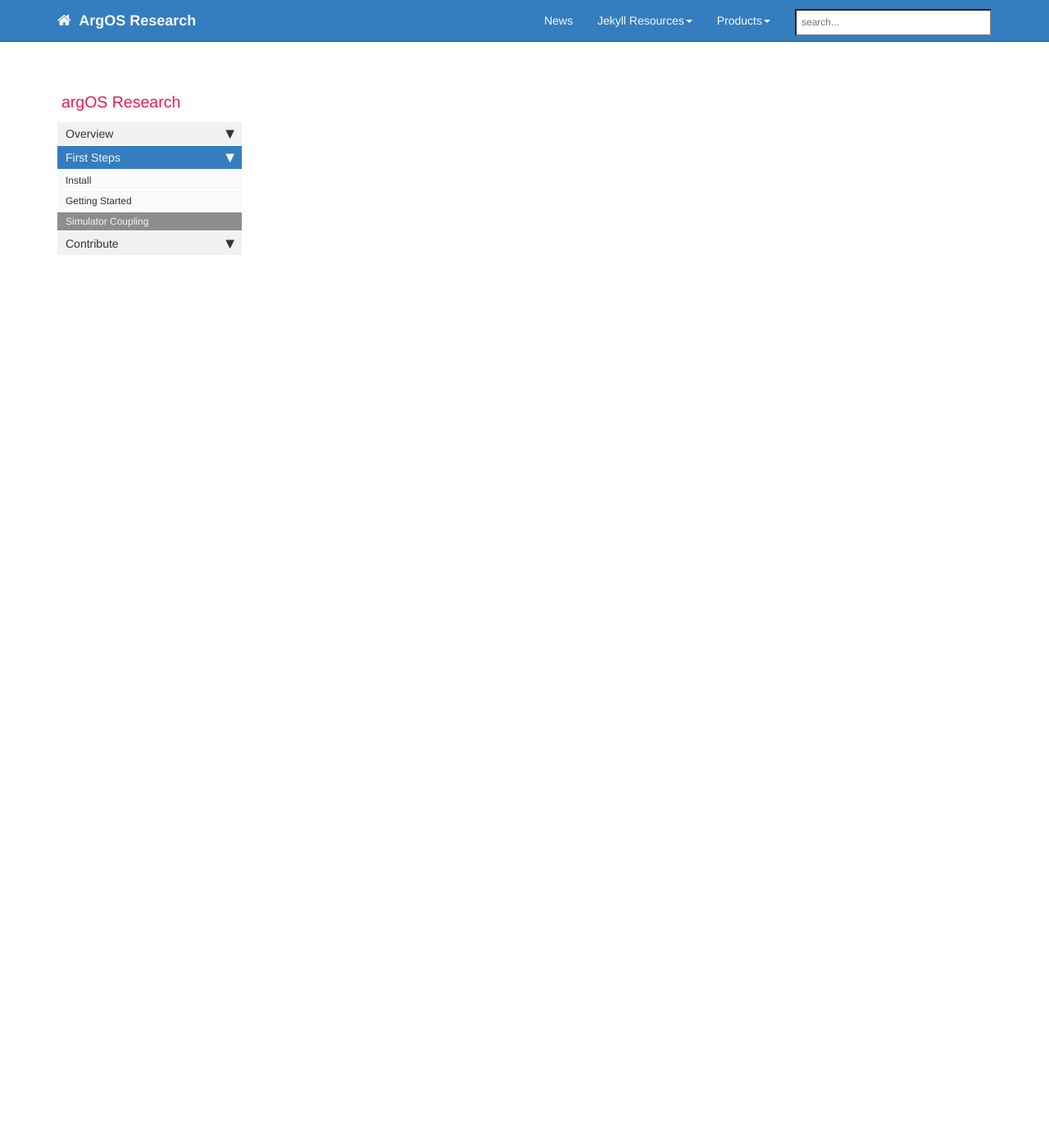
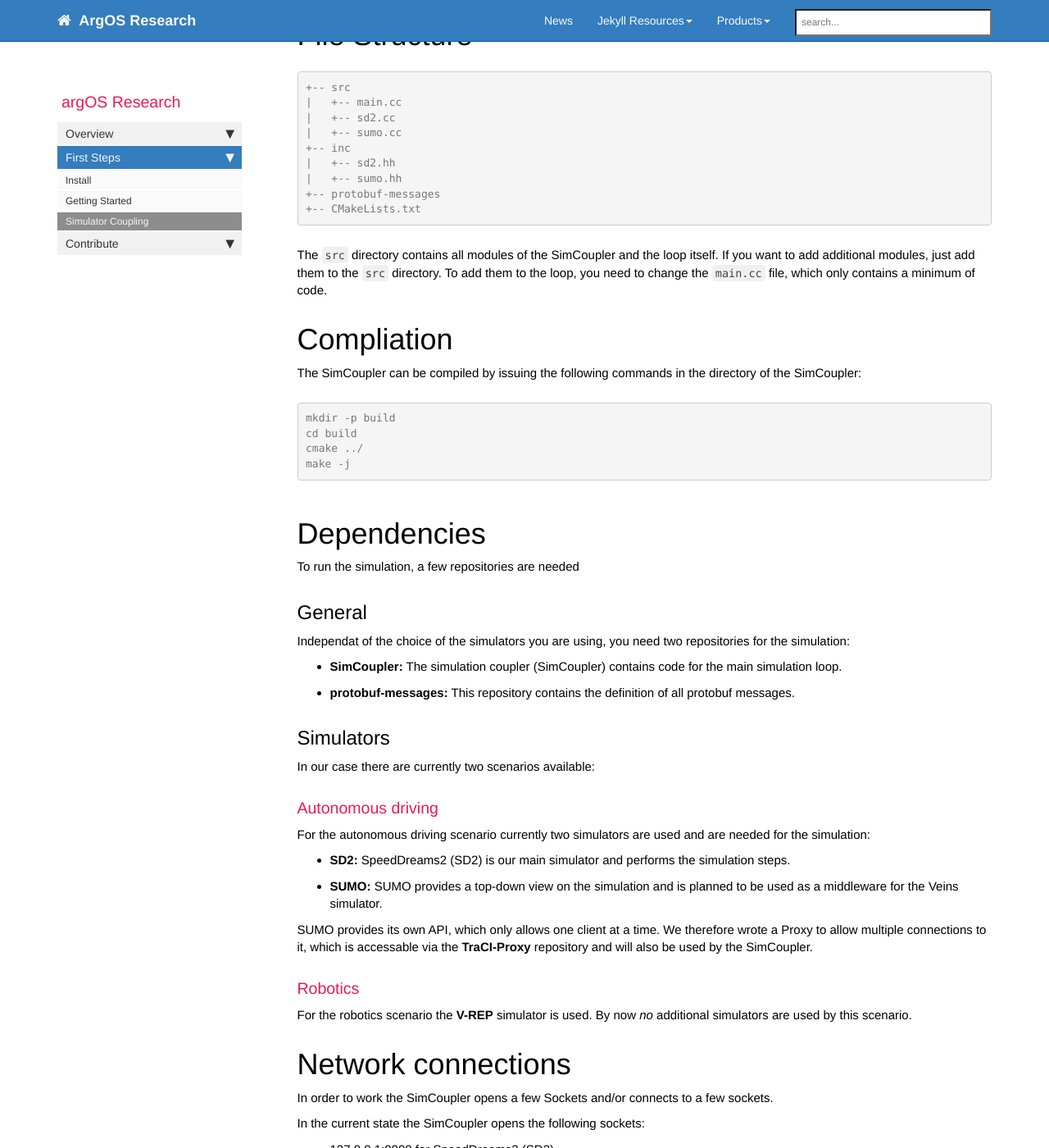
Before and after one commit to Flowm/argos-research.github.io, a Jekyll site: the page built from pages/argOS/sim-coupling.md, in a window 1280 px wide and 1400 px high, scrolled down 370 px. Shown: the whole window at 82% size. Built offline with Jekyll 4.4.1, drawn with Linux system fonts in a browser that asks for light colours; nearby versions of some CDN libraries; comment, search, counter and statistics services are not loaded; before the commit the page ends 900 px from its top, so only the background shows below that; some of the changed text lies outside the part shown.

Commit message:
A first version of the simcoupler documentation.

```diff
--- a/pages/argOS/sim-coupling.md
+++ b/pages/argOS/sim-coupling.md
@@ -1,10 +1,105 @@
 ---
 title: Simulator Coupling
 keywords: vagrant, development, install
-last_updated: November 24, 2016
+last_updated: April 09, 2017
 tags: [development]
 summary: ""
 sidebar: main_sidebar
 permalink: sim-coupling.html
 folder: "argOS"
 ---
+
+# File Structure
+<pre>+-- src
+|   +-- main.cc
+|   +-- sd2.cc
+|   +-- sumo.cc
++-- inc
+|   +-- sd2.hh
+|   +-- sumo.hh
++-- protobuf-messages
++-- CMakeLists.txt</pre>
+
+The `src` directory contains all modules of the SimCoupler and the loop itself.
+If you want to add additional modules, just add them to the `src` directory.
+To add them to the loop, you need to change the `main.cc` file,
+which only contains a minimum of code.
+
+# Compliation
+The SimCoupler can be compiled by issuing the following commands
+in the directory of the SimCoupler:
+<pre>mkdir -p build
+cd build
+cmake ../
+make -j</pre>
+
+# Dependencies
+To run the simulation, a few repositories are needed
+
+## General
+Independat of the choice of the simulators you are using,
+you need two repositories for the simulation:
+
+- **SimCoupler:** The simulation coupler (SimCoupler) contains code for the main simulation loop.
+- **protobuf-messages:** This repository contains the definition of all protobuf messages.
+
+## Simulators
+In our case there are currently two scenarios available:
+
+### Autonomous driving
+For the autonomous driving scenario currently two simulators are used
+and are needed for the simulation:
+
+- **SD2:** SpeedDreams2 (SD2) is our main simulator and performs the simulation steps.
+- **SUMO:** SUMO provides a top-down view on the simulation
+and is planned to be used as a middleware for the Veins simulator.
+
+SUMO provides its own API, which only allows one client at a time.
+We therefore wrote a Proxy to allow multiple connections to it,
+which is accessable via the **TraCI-Proxy** repository
+and will also be used by the SimCoupler.
+
+### Robotics
+For the robotics scenario the **V-REP** simulator is used.
+By now *no* additional simulators are used by this scenario.
+
+# Network connections
+In order to work the SimCoupler opens a few Sockets
+and/or connects to a few sockets.
+
+In the current state the SimCoupler opens the following sockets:
+* 127.0.0.1:9000 for SpeedDreams2 (SD2)
+
+Additionally the SimCoupler connects to the following sockets:
+* 127.0.0.1:2002 for TraCI-Proxy (SUMO)
+
+Changes to addresses need to be done in the source code for now.
+
+# Startup-Routine
+In order to start the SimCoupler,
+a few programs need to be started in order:
+
+*For the autonomous driving scenario:*
+1. SUMO
+2. TraCI-Proxy
+3. SimCoupler
+4. SD2
+
+# Program Flow
+As an example, the flow for the autonmous driving scenario:
+1. SD2 module is started:
+  - opens a socket for a SD2 connection
+  - waits for SD2 to transmit setup information (i.g. track)
+2. SUMO module is started:
+  - connects to the TraCI-Proxy
+3. Now a loop is started:
+  - SD2: perform simulation step and receive new simulation state
+  - SUMO: perform simulation step and transmit information via TraCI-Proxy to SUMO
+
+This loop can be easily changed to run a different main simulator
+and add additional simulators to the coupler.
+
+# Open points
+- Implement classes for modules, which can be inherited
+- S/A VMs are not integrated into the SimCoupler
+- Logging routine is missing
```
